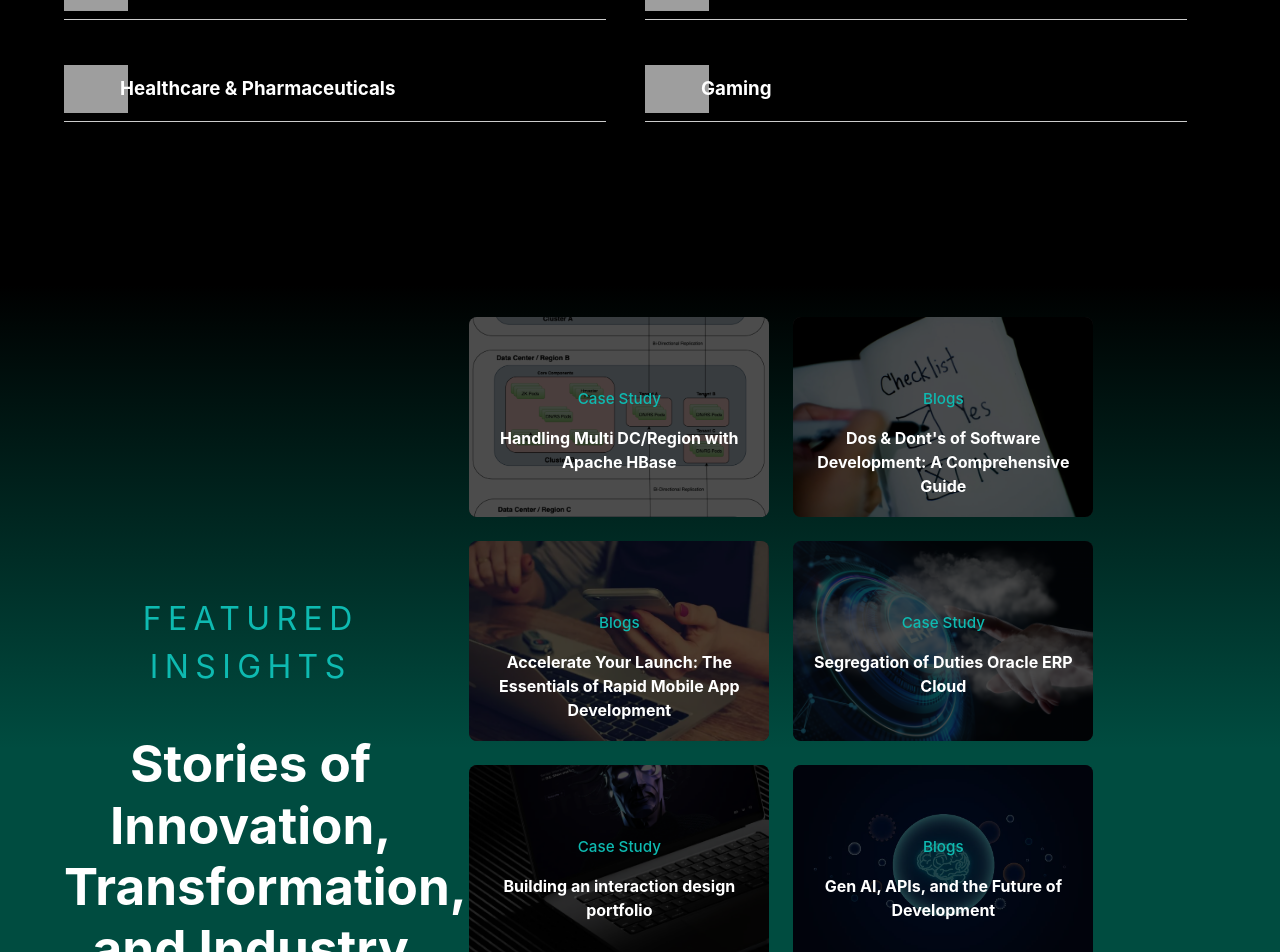
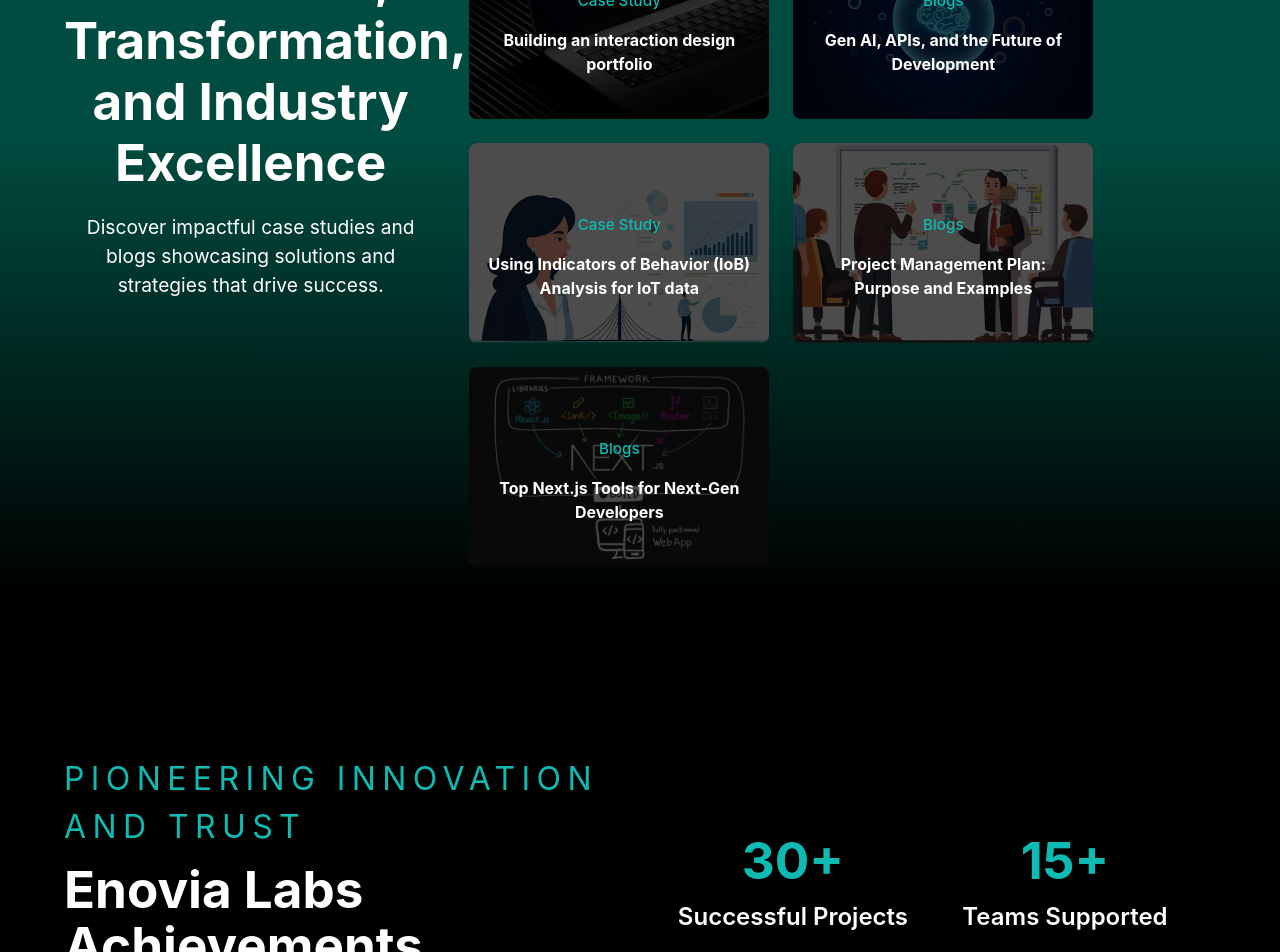
Before and after one commit to ahsanshabbir797/enovia-labs, a React (Vite) app: page / in a window 1280 px wide. Shown: the part 2600-3552 px from the top of the page. Built offline with nearby package versions, Linux system fonts and the light colour scheme; grey boxes are pictures that could not be loaded.

Commit message:
Implement asks by the client

```diff
--- a/src/components/Our-Services/Our-Services.tsx
+++ b/src/components/Our-Services/Our-Services.tsx
@@ -22,6 +22,7 @@ function OurServices() {
       <div className={styles["card-container"]}>
         {displayedCards.map((service) => {
           return (
+            service.show && (
               <div
                 className={styles["card"]}
                 key={service.id}
@@ -29,6 +30,7 @@ function OurServices() {
               >
                 <h2>{service.name}</h2>
               </div>
+            )
           );
         })}
       </div>
--- a/src/data.json
+++ b/src/data.json
@@ -3,102 +3,122 @@
     {
       "id": 1,
       "name": "Web Development",
-      "imagePath": "src/assets/web-development.jpg"
+      "imagePath": "src/assets/web-development.jpg",
+      "show": true
     },
     {
       "id": 2,
       "name": "Staff Augmentation",
-      "imagePath": "src/assets/Staff-augmentation.jpg"
+      "imagePath": "src/assets/Staff-augmentation.jpg",
+      "show": true
     },
     {
       "id": 3,
       "name": "Mobile App Development",
-      "imagePath": "src/assets/mobile-development.jpg"
+      "imagePath": "src/assets/mobile-development.jpg",
+      "show": true
     },
     {
       "id": 4,
       "name": "UI/UX Design",
-      "imagePath": "src/assets/UI-UX.jpg"
+      "imagePath": "src/assets/UI-UX.jpg",
+      "show": true
     },
     {
       "id": 5,
       "name": "QA & Testing",
-      "imagePath": "src/assets/qa-testing.jpeg"
+      "imagePath": "src/assets/qa-testing.jpeg",
+      "show": false
     },
     {
       "id": 6,
       "name": "IT Consulting",
-      "imagePath": "src/assets/IT-consulting.jpg"
+      "imagePath": "src/assets/IT-consulting.jpg",
+      "show": true
     },
     {
       "id": 7,
       "name": "Cloud Maintenance & Integration",
-      "imagePath": "src/assets/cloud-maintenance.jpg"
+      "imagePath": "src/assets/cloud-maintenance.jpg",
+      "show": false
     },
     {
       "id": 8,
       "name": "DevOps",
-      "imagePath": "src/assets/devops.jpg"
+      "imagePath": "src/assets/devops.jpg",
+      "show": true
     },
     {
       "id": 9,
       "name": "Blockchain & Cryptography",
-      "imagePath": "src/assets/crypto.jpg"
+      "imagePath": "src/assets/crypto.jpg",
+      "show": false
     },
     {
       "id": 10,
       "name": "Internet of Things (IoT)",
-      "imagePath": "src/assets/iot.jpg"
+      "imagePath": "src/assets/iot.jpg",
+      "show": false
     },
     {
       "id": 11,
       "name": "Artificial Intelligence & Machine Learning",
-      "imagePath": "src/assets/AI-ML.jpg"
+      "imagePath": "src/assets/AI-ML.jpg",
+      "show": false
     },
     {
       "id": 12,
       "name": "AR, VR & XR Gaming",
-      "imagePath": "src/assets/AR-VR.jpg"
+      "imagePath": "src/assets/AR-VR.jpg",
+      "show": false
     },
     {
       "id": 13,
       "name": "Cyber Security",
-      "imagePath": "src/assets/cybersecurity.jpg"
+      "imagePath": "src/assets/cybersecurity.jpg",
+      "show": false
     },
     {
       "id": 14,
       "name": "Data Analytics & Insights",
-      "imagePath": "src/assets/data-analytics.jpg"
+      "imagePath": "src/assets/data-analytics.jpg",
+      "show": true
     },
     {
       "id": 15,
       "name": "Digital Marketing",
-      "imagePath": "src/assets/digital-marketing.jpg"
+      "imagePath": "src/assets/digital-marketing.jpg",
+      "show": true
     },
     {
       "id": 16,
       "name": "Graphic Design",
-      "imagePath": "src/assets/graphic-designing.jpg"
+      "imagePath": "src/assets/graphic-designing.jpg",
+      "show": true
     },
     {
       "id": 17,
       "name": "Game Development",
-      "imagePath": "src/assets/game-development.jpg"
+      "imagePath": "src/assets/game-development.jpg",
+      "show": false
     },
     {
       "id": 18,
       "name": "IT Support",
-      "imagePath": "src/assets/It-support.jpg"
+      "imagePath": "src/assets/It-support.jpg",
+      "show": false
     },
     {
       "id": 19,
       "name": "SaaS",
-      "imagePath": "src/assets/saas.jpg"
+      "imagePath": "src/assets/saas.jpg",
+      "show": false
     },
     {
       "id": 20,
       "name": "Cloud Migration & Deployment",
-      "imagePath": "src/assets/cloud-migration.jpg"
+      "imagePath": "src/assets/cloud-migration.jpg",
+      "show": false
     }
   ],
   "OurIndustries": [
@@ -220,20 +240,20 @@
   ],
   "OurAchievements": [
     {
-      "label":"Successful Projects",
-      "amount": "3,000+"
+      "label": "Successful Projects",
+      "amount": "30+"
     },
     {
-      "label":"Countries Supported",
-      "amount": "23+"
+      "label": "Teams Supported",
+      "amount": "15+"
     },
     {
-      "label":"Active Clients",
-      "amount": "236+"
+      "label": "Active Clients",
+      "amount": "10+"
     },
     {
-      "label":"Years of Enablement Experience",
-      "amount": "15+"
+      "label": "Years of Enablement Experience",
+      "amount": "3+"
     }
   ]
 }
--- a/src/pages/Home/Home.tsx
+++ b/src/pages/Home/Home.tsx
@@ -2,7 +2,6 @@ import VideoCover from "../../components/VideoCover/VideoCover";
 import softwareDevelopment from "../../assets/software-development.mp4";
 import styles from "./Home.module.css";
 import OurServices from "../../components/Our-Services/Our-Services";
-import OurIndustries from "../../components/Our-Industries/Our-Industries";
 import OurInsights from "../../components/Our-Insights/OurInsights";
 import OurAchievements from "../../components/Our-Achievements/Our-Achievements";
 
@@ -16,7 +15,6 @@ export default function Home() {
           description="We help companies redefine the future through technology. Our team of experts will help you build the right software solutions for your business."
         />
         <OurServices />
-        <OurIndustries />
         <OurInsights />
         <OurAchievements />
       </div>
```
Lines whose indentation alone changed are shown as unchanged.
